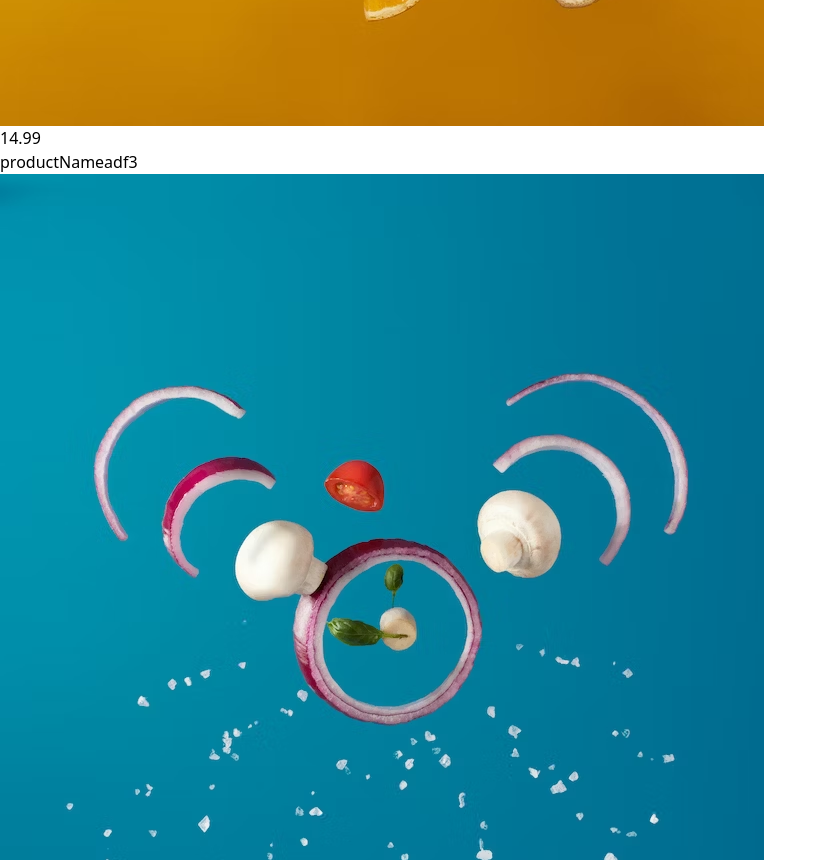
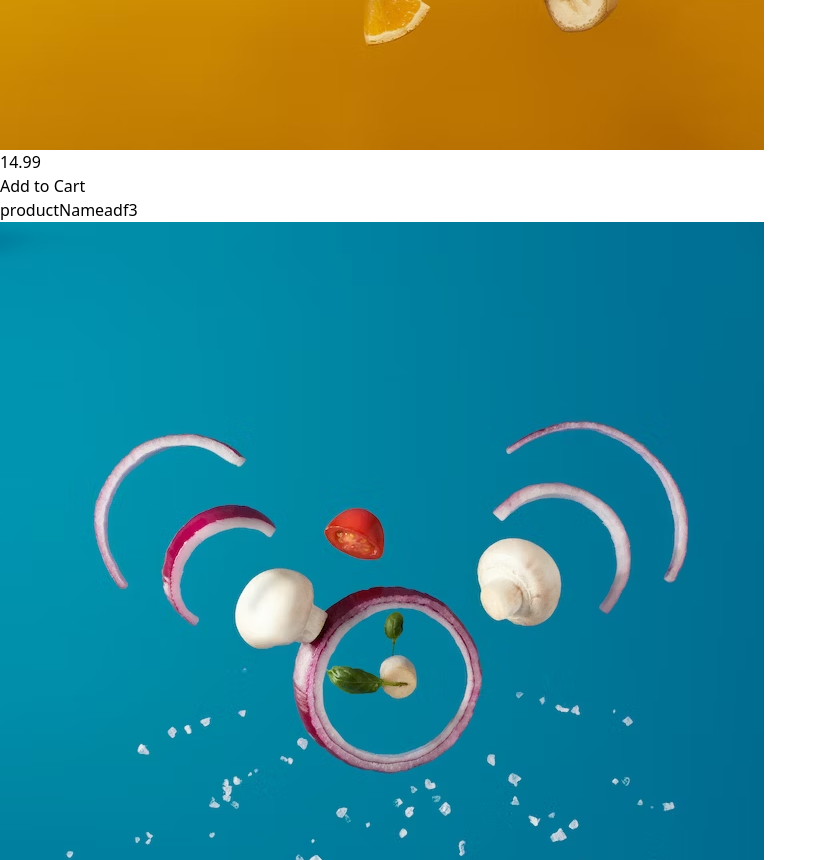
Before and after one commit to jesscz/shopping-cart, a React (Vite) app: page /shop in a window 1280 px wide. Shown: the part 1940-2800 px from the top of the page, without its empty margins (0-827 px from the left). Built offline with nearby package versions, Linux system fonts and the light colour scheme.

Commit message:
Add CSS to product page and 'Add to Cart' button

```diff
--- a/src/pages/About.jsx
+++ b/src/pages/About.jsx
@@ -11,7 +11,10 @@ function About(){
                     This is a shopping cart application.
                 </p>
                 <p>
-                    Beautiful product pictures from <a href="https://unsplash.com/@tangerinenewt">Tangerine Newt</a>.
+                    Product images from <a href="https://unsplash.com/@tangerinenewt">Tangerine Newt</a>.
+                </p>
+                <p>
+                    Main page image by <a href="https://www.freepik.com/free-photo/assortment-sweet-juicy-fruits_4441651.htm">Freepik</a>.
                 </p>
             </div>
         </div>
--- a/src/pages/Shop.jsx
+++ b/src/pages/Shop.jsx
@@ -1,21 +1,18 @@
-import React from 'react';
-import '../css/App.css'
 import productsList from '../components/products.jsx';
-import photo1 from '../assets/fruits/photo1.avif';
-
 
 function Shop(){
     productsList.map(i => {console.log(i.image)})
 
     return (
-        <div>
+        <div className='w-4/5 m-auto'>
             <h1>Peruse our fine food selection:</h1>
-            <div>
+            <div className='grid grid-cols-2'>
                 {productsList.map(product =>
                     <div className='border-solid border-2' key={product.name}>
-                        <span>{product.name}</span>
+                        <div>{product.name}</div>
                         <img src={product.image} />
-                        <span>{product.price}</span>
+                        <div>{product.price}</div>
+                        <button className='bg-sky-300 h-7 w-full'>Add to Cart</button>
                     </div>
                 )}
             </div>
```
